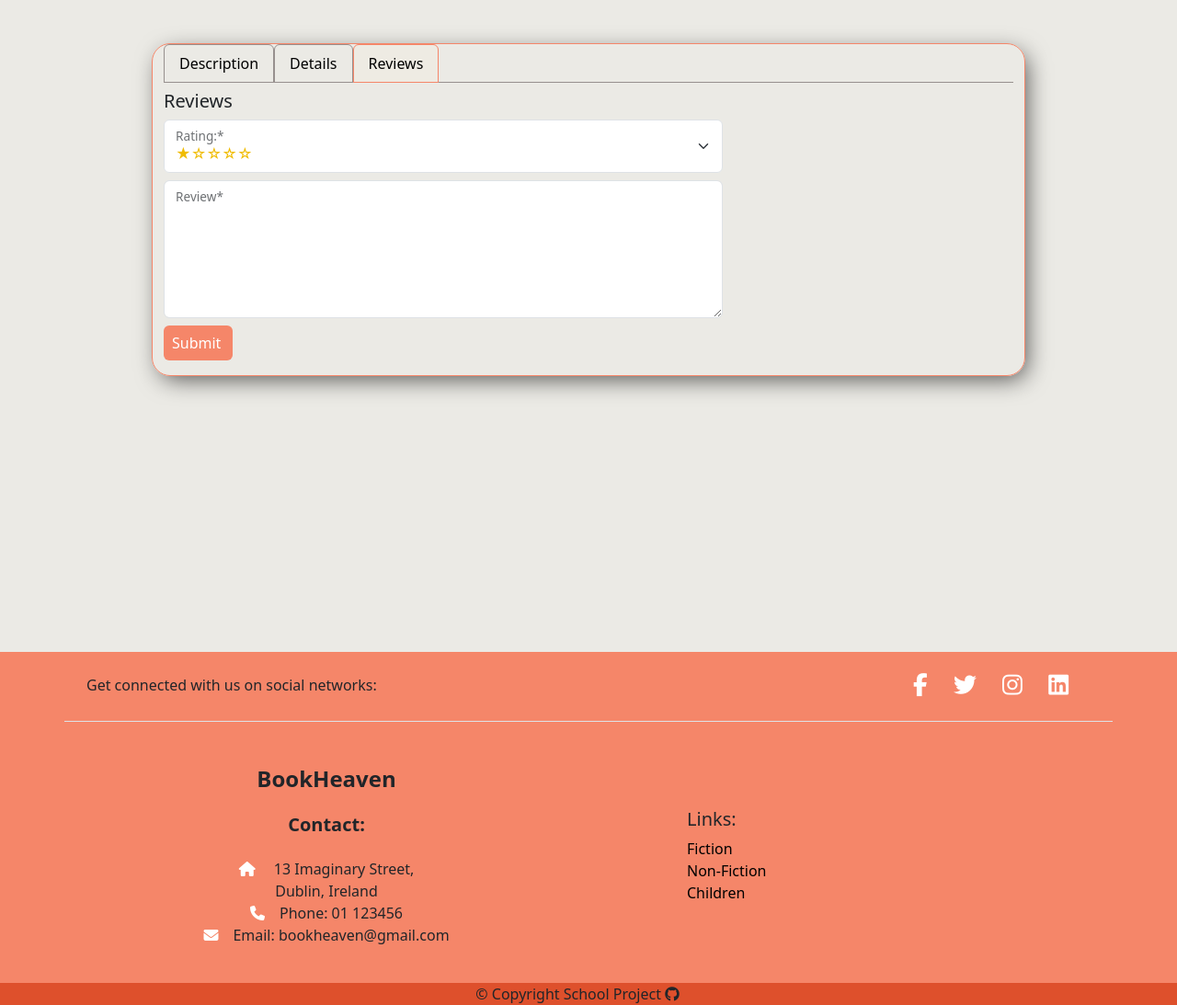
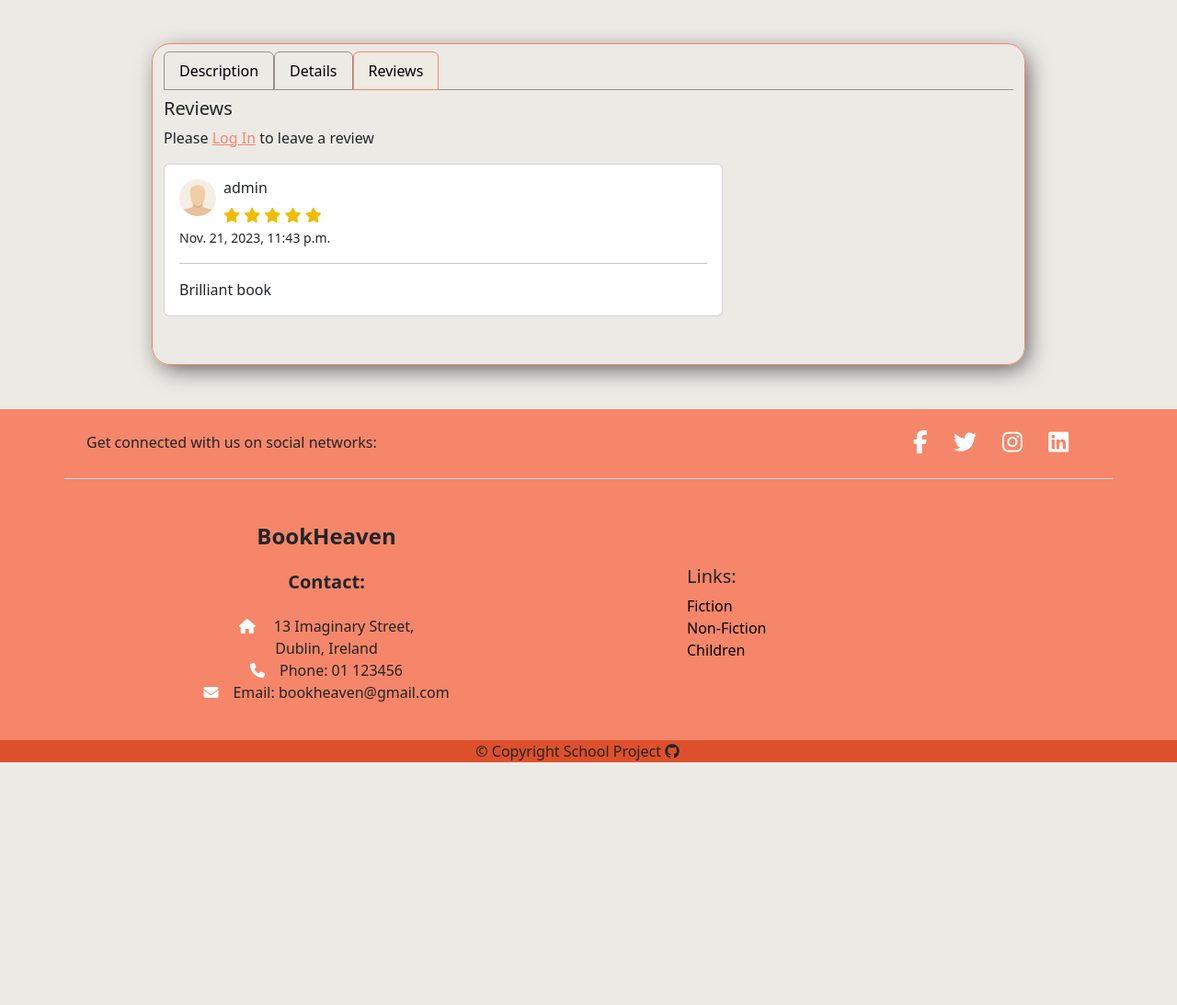
Before and after one commit to Dayana-N/Book-Heaven-PP5, a Django app: a page that uses products/templates/products/single-product.html in a window 1280 px wide, after a click on "Reviews". Shown: the part 670-1763 px from the top of the page at 92% size. After the commit the page ends 1499 px from the top, so only its background shows below. Run offline with Django 3.2, Linux system fonts and the light colour scheme; data comes from the database, SQL or seed files in the repository; both versions use the stored data as it was after the commit; some libraries are stand-ins or nearby versions.

Commit message:
feat: display reviews and calc average rating #12

```diff
--- a/products/models.py
+++ b/products/models.py
@@ -2,6 +2,7 @@ import uuid
 
 from django.core.validators import MaxValueValidator, MinValueValidator
 from django.db import models
+from django.db.models import Avg
 
 
 # Create your models here.
@@ -65,6 +66,29 @@ class Book(models.Model):
         return str(self.title)
 
     @property
+    def product_reviews(self):
+        '''
+        Returns boolean value based on
+        if book has reviews
+        '''
+        reviews = self.reviews.all()
+        if reviews:
+            return True
+        else:
+            return False
+
+    @property
+    def get_average_rating(self):
+        '''return the average rating for book'''
+        reviews = self.reviews.all()
+
+        if reviews:
+            average_rating = reviews.aggregate(Avg('rating'))
+            return range(int(average_rating['rating__avg']))
+        else:
+            return range(0)
+
+    @property
     def price_discount(self):
         '''
         Calculate discount based on new price
--- a/products/templates/products/single-product.html
+++ b/products/templates/products/single-product.html
@@ -1,4 +1,5 @@
 {% extends 'base.html' %}
+{% load static %}
 
 {% block content %}
 <section class="product-content">
@@ -28,12 +29,14 @@
                 {% endfor %}
                 <p>Publisher: {{ book.publisher }}</p>
                 <div class="rating">
+                    {% if book.product_reviews %}
                     <p class="mb-0">Reviews:</p>
-                    <i class="fa-solid fa-star" style="color: #f0bc00;"></i>
-                    <i class="fa-solid fa-star" style="color: #f0bc00;"></i>
-                    <i class="fa-solid fa-star" style="color: #f0bc00;"></i>
-                    <i class="fa-solid fa-star" style="color: #f0bc00;"></i>
-                    <i class="fa-solid fa-star-half-stroke" style="color: #f0bc00;"></i>
+                    {% for i in book.get_average_rating %}
+                    <i class="fa-solid fa-star" style="color:#f0bc00"></i>
+                    {% endfor %}
+                    {% else %}
+                    <p>No Reviews yet</p>
+                    {% endif %}
                 </div>
                 {% if book.sale_price %}
                 <div class="price"><s>€{{ book.price }}</s>
@@ -92,12 +95,11 @@
                 </div>
             </div>
         </div>
-
     </div>
-    <div class="container mt-5">
+    <div class="container my-5">
         <div class="row d-flex justify-content-center">
             <div class="col-12 col-md-10 custom-border product-details">
-                <ul class="nav nav-tabs">
+                <ul class="nav nav-tabs pt-2">
                     <li class="nav-item">
                         <a class="nav-link text-black active" data-bs-toggle="tab" aria-current="page" aria-selected="true"
                             data-bs-target="#description">Description</a>
@@ -144,7 +146,6 @@
                                                 <td>{{ book.pages }}</td>
                                             </tr>
                                             {% endif %}
-
                                         </tbody>
                                     </table>
                                 </div>
@@ -153,13 +154,40 @@
                     </div>
                     <div id="reviews" class="tab-pane fade">
                         <h5 class="my-2">Reviews</h5>
+                        {% if user.is_authenticated %}
                         {% include 'reviews/partials/add_review.html' %}
+                        {% else %}
+                        <p>Please <a href="{% url 'account_login' %}" class="text-orange">Log In</a> to leave a review</p>
+                        {% endif %}
+                        <div class=" row review">
+                            {% for review in reviews %}
+                            <div class="col-12 col-md-8">
+                                <div class="card mb-3">
+                                    <div class="card-body">
+                                        <div class="user-info d-flex">
+                                            <img src="{% static 'images/authors/default-author.png' %}" class="user-image"
+                                                alt="default user image">
+                                            <div class="user-rating">
+                                                <h6 class="ms-2">{{ review.user }}</h6>
+                                                <div class="rating ms-2">
+                                                    {% for i in review.get_rating_range %}
+                                                    <i class="fa-solid fa-star" style="color:#f0bc00"></i>
+                                                    {% endfor %}
+                                                </div>
+                                            </div>
+                                        </div>
+                                        <small>{{ review.created }}</small>
+                                        <hr>
+                                        <p class="card-text">{{ review.review }}</p>
+                                    </div>
+                                </div>
+                            </div>
+                            {% endfor %}
+                        </div>
                     </div>
                 </div>
             </div>
-
         </div>
     </div>
 </section>
-<div class="section" style="height: 300px;"></div>
 {% endblock content %}
--- a/products/views.py
+++ b/products/views.py
@@ -86,16 +86,25 @@ def product(request, pk):
     Renders single produc page
     '''
     wishlist = False
+    user_review = None
     book = get_object_or_404(Book, pk=pk)
     if request.user.is_authenticated:
         profile = request.user.userprofile
+        user_review = ProductReview.objects.all().filter(product=pk, user=profile)
         if Wishlist.objects.filter(user=profile, product=book).exists():
             wishlist = True
 
     # reviews
     review_form = ProductReviewForm()
-    context = {'book': book, 'wishlist': wishlist,
-               'review_form': review_form, }
+    reviews = ProductReview.objects.all().filter(product=pk)
+
+    context = {
+        'book': book,
+        'wishlist': wishlist,
+        'review_form': review_form,
+        'reviews': reviews,
+        'user_review': user_review,
+    }
     return render(request, 'products/single-product.html', context)
 
 
--- a/reviews/models.py
+++ b/reviews/models.py
@@ -15,10 +15,16 @@ RATING = (
 
 class ProductReview(models.Model):
     user = models.ForeignKey(UserProfile, on_delete=models.CASCADE)
-    product = models.ForeignKey(Book, on_delete=models.CASCADE)
+    product = models.ForeignKey(
+        Book, on_delete=models.CASCADE, related_name='reviews')
     rating = models.IntegerField(choices=RATING, default=None)
     review = models.TextField()
     created = models.DateTimeField(auto_now_add=True)
 
     def __str__(self):
         return f'{self.product.title}, {self.user}'
+
+    @property
+    def get_rating_range(self):
+        '''Return range of the review rating '''
+        return range(self.rating or 1)
--- a/static/css/style.css
+++ b/static/css/style.css
@@ -258,6 +258,7 @@ body {
 .btn-gray {
     background-color: #cdc8c8;
     color: var(--white);
+    cursor: not-allowed;
 }
 
 button.wishlist {
@@ -276,6 +277,10 @@ button.wishlist {
 }
 #id_rating {
     color: #f0bc00;
+}
+
+.user-image {
+    max-height: 40px;
 }
 /* Shopping cart page */
 .cart-item-picture img {
```
Also changed, not shown: db.sqlite3, reviews/migrations/0002_productreview_image.py (added), reviews/migrations/0003_remove_productreview_image.py (added).
